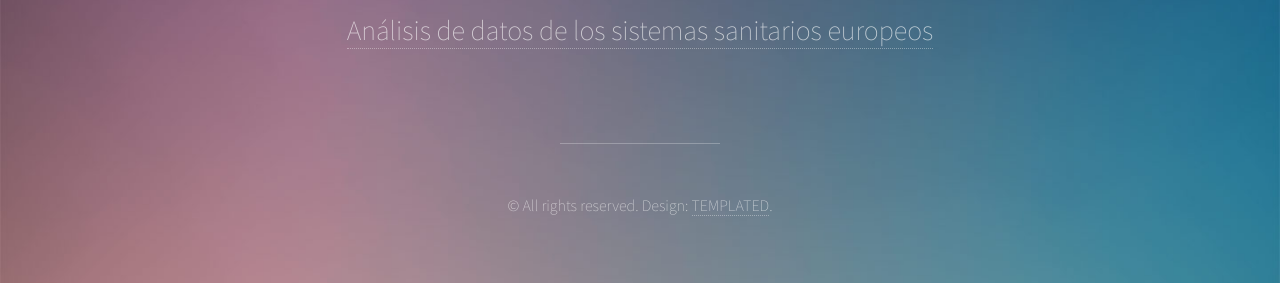
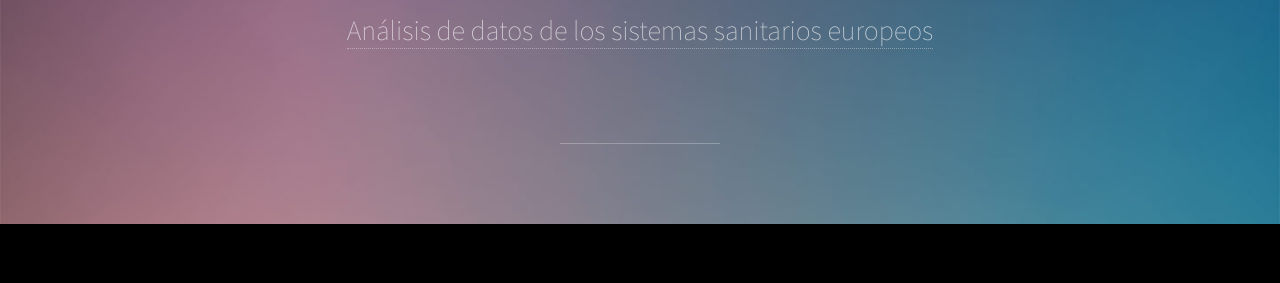
Before and after one commit to jueves/jueves.github.io, a plain HTML site: page index.html in a window 1280 px wide. Shown: the part 692-975 px from the top of the page. After the commit the page ends 916 px from the top, so only its background shows below. Drawn offline with Linux system fonts and the light colour scheme.

Commit message:
Minor changes

```diff
--- a/index.html
+++ b/index.html
@@ -35,7 +35,7 @@
 
 				<!-- Footer -->
 					<footer id="footer">
-						<p>&copy; All rights reserved. Design: <a href="http://templated.co">TEMPLATED</a>.</p>
+						<p></p>
 					</footer>
 
 			</div>
```
